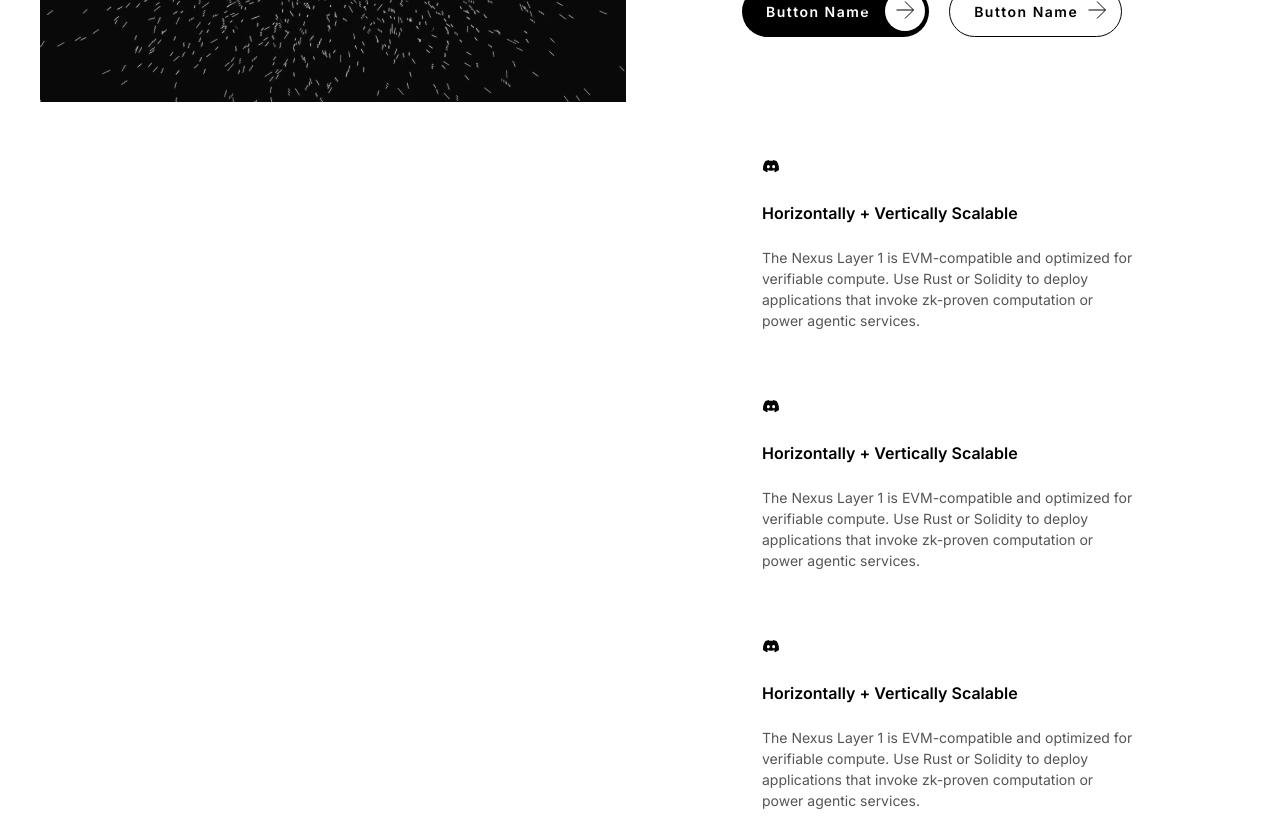
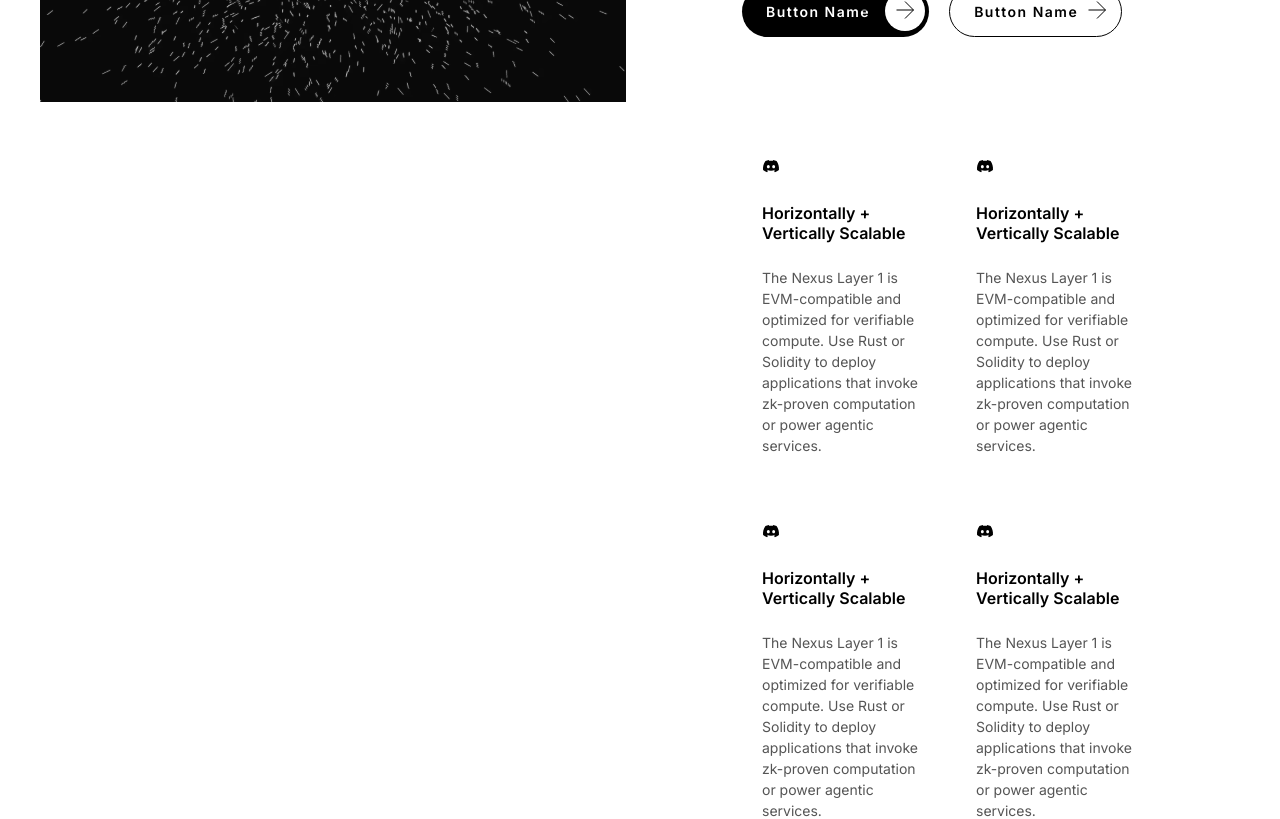
Before and after one commit to Architagarg0508/React-FirstProject, a Next.js app: page /feature in a window 1280 px wide. Shown: the part 580-1399 px from the top of the page. Built offline with nearby package versions, Linux system fonts and the light colour scheme.

Commit message:
Combinational of classname

```diff
--- a/src/app/components/Feature.js
+++ b/src/app/components/Feature.js
@@ -1,4 +1,5 @@
 import Image from "next/image";
+import cn from "clsx";
 import styles from "./Feature.module.css";
 
 export default function Feature({ viewmode = "grid" }) {
@@ -20,17 +21,13 @@ export default function Feature({ viewmode = "grid" }) {
           <h4 className={styles.title}>
             A World <br /> Supercomputer
           </h4>
-
           <p className={styles.tag}>/ THE NEXUS LAYER 1</p>
         </header>
+
         <picture className={styles.pluscircle}>
-          <Image
-            src="/CirclePlus.svg"
-            width={16}
-            height={16}
-            alt="circle plus"
-          />
+          <Image src="/CirclePlus.svg" width={16} height={16} alt="circle plus" />
         </picture>
+
         <p className={styles.desc}>
           Nexus is a new kind of Layer 1 blockchain — purpose-built for the AI
           era. It’s verifiable. Exponentially scalable. Built for agents. And
@@ -38,30 +35,46 @@ export default function Feature({ viewmode = "grid" }) {
         </p>
 
         <div className={styles.buttonGroup} aria-label="Main actions">
-          <button className={`${styles.btn} ${styles.black}`}>
+          <button className={cn(styles.btn, styles.black)}>
             Button Name
             <span className={styles.arrowCircle}>
               <span className={styles.arrow}>
-                <img src="/Arrows.svg"></img>
+                <img src="/Arrows.svg" />
               </span>
               <span className={styles.arrow2}>
-                <img src="/Arrows.svg"></img>
+                <img src="/Arrows.svg" />
               </span>
             </span>
           </button>
-          <button className={`${styles.btn} ${styles.outline}`}>
+
+          <button className={cn(styles.btn, styles.outline)}>
             Button Name
             <span className={styles.arrow}>
-              <img src="/Arrows.svg"></img>
+              <img src="/Arrows.svg" />
             </span>
           </button>
         </div>
-        {viewmode === "list" && (
-          <ul className={styles.features} aria-label="Key features">
+
+        {/* One <ul>, switch class via clsx */}
+        <ul
+          className={cn(
+            viewmode === "list" && styles.features,
+            viewmode === "grid" && styles.featuresgrid
+          )}
+          aria-label="Key features"
+        >
           {Array(4)
             .fill(0)
             .map((_, i) => (
-                <li className={styles.feature} key={i}>
+              <li
+                key={i}
+                className={cn(
+                  viewmode === "list" && styles.feature,
+                  viewmode === "grid" && styles.featuregrid
+                )}
+              >
+                {viewmode === "list" && (
+                  <>
                     <div className={styles.featureLeft}>
                       <h3>Horizontally + Vertically Scalable</h3>
                     </div>
@@ -76,16 +89,11 @@ export default function Feature({ viewmode = "grid" }) {
                         <img src="/Socials.svg" alt="Icon" />
                       </figure>
                     </div>
-                </li>
-              ))}
-          </ul>
+                  </>
                 )}
+
                 {viewmode === "grid" && (
-          <ul className={styles.featuresgrid} aria-label="Key features">
-            {Array(4)
-              .fill(0)
-              .map((_, i) => (
-                <li className={styles.featuregrid} key={i}>
+                  <>
                     <figure className={styles.icon}>
                       <img src="/Socials.svg" alt="Icon" />
                     </figure>
@@ -100,10 +108,11 @@ export default function Feature({ viewmode = "grid" }) {
                         agentic services.
                       </p>
                     </div>
+                  </>
+                )}
               </li>
             ))}
         </ul>
-        )}
       </div>
     </section>
   );
--- a/src/app/components/Feature.module.css
+++ b/src/app/components/Feature.module.css
@@ -195,7 +195,7 @@
 
 .featuresgrid {
   display: grid;
-  grid-template-columns: repeat(auto-fit, minmax(280px, 1fr));
+  grid-template-columns: 1fr 1fr;
   gap: 16px;
 }
 .featuregrid {
```
Also changed, not shown: package.json (+5 -4 lines), 1 other file (tests, documents, lock files or other folders). Lines whose indentation alone changed are shown as unchanged.
